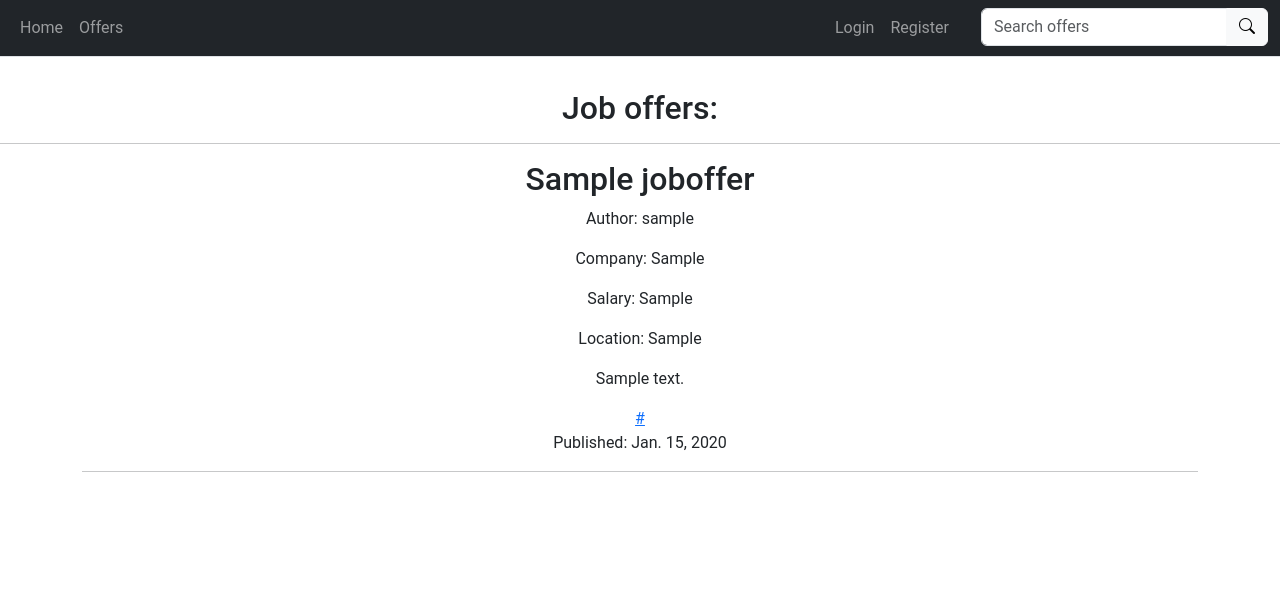
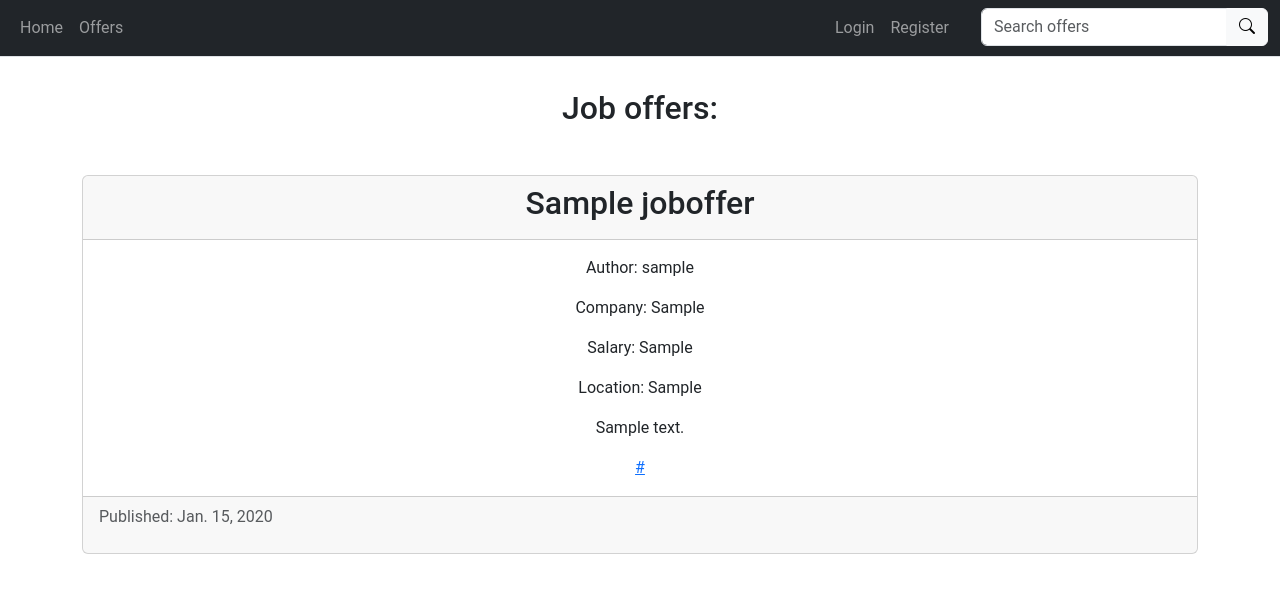
Before and after one commit to fjedd/offer_me, a Django app: page /offers in a window 1280 px wide. Shown: the top 593 px of the page. Run offline with Django 4.2, Linux system fonts and the light colour scheme; tables that the repository leaves empty hold one stand-in row (values such as "Sample post"); some libraries are stand-ins or nearby versions.

Commit message:
Add cards to offers view

```diff
--- a/main_app/management/commands/create_example_data.py
+++ b/main_app/management/commands/create_example_data.py
@@ -52,7 +52,6 @@ class Command(BaseCommand):
         except IntegrityError:
             users = User.objects.all()
             self.stdout.write(self.style.WARNING("Users already created."))
-            pass
 
         offers_data: List[Dict[str, Any]] = [
             {
--- a/static/css/styles.css
+++ b/static/css/styles.css
@@ -1,20 +1,3 @@
-:root{
-    --nav-bg-color: #000ab0;
-    --nav-primary-color: #ffffff;
-    --nav-hover-color: #9dafff;
-
-}
 body {
     font-family: Roboto,sans-serif;
 }
-.page-item.active>.page-link{
-    background-color: var(--nav-bg-color);
-    color: var(--nav-primary-color);
-}
-.page-link {
-    color: var(--nav-bg-color);
-}
-.page-link:hover {
-    background-color: var(--nav-hover-color);
-    color: var(--nav-bg-color)
-}
--- a/templates/main_app/offers.html
+++ b/templates/main_app/offers.html
@@ -7,38 +7,51 @@
         Job offers
     {% endif %}
 {% endblock title %}
+{% block page_header %}
+    {% if request.path == "/user_offers" %}
+        <h2 class='text-center mb-5'>Your offers:</h2>
+    {% else %}
+        <h2 class='text-center mb-5'>Job offers:</h2>
+    {% endif %}
+{% endblock page_header %}
 {% block content %}
-    {% if request.path == "/user_offers" %}
-        <h2 class='text-center'>Your offers:</h2>
-    {% else %}
-        <h2 class='text-center'>Job offers:</h2>
-    {% endif %}
-    <hr>
     {% comment %} OFFERS {% endcomment %}
+    <div class='container'>
         {% if request.path == "/search" %}
-        <div class="text-center text-muted">
+            <div class="text-muted text-center">
                 <p>{{ offers_count }} offers for "{{ keyword }}"</p>
             </div>
-        <hr>
         {% endif %}
-    <div class='container'>
         {% if job_offers %}
             {% for offer in job_offers %}
-                <div class="text-center">
+                <div class="card text-center mb-2">
+                    <div class="card-header">
                         <h2>{{ offer.title }}</h2>
+                    </div>
+                    <div class="card-body">
                         <p>Author: {{ offer.author }}</p>
                         <p>Company: {{ offer.company }}</p>
                         <p>Salary: {{ offer.salary }}</p>
                         <p>Location: {{ offer.location }}</p>
                         <p>{{ offer.description }}</p>
                         <a href = {{ offer.url }}> {{ offer.url }}</a>
+                    </div>
+                    <div class="card-footer text-muted">
+                        <div class="row">
+                            <div class="col text-start">
                                 <p>Published: {{ offer.date_posted }}</p>
+                            </div>
                             {% if offer.author == user or perms.main_app.change_joboffer %}
-                        <a href={% url "delete_offer" offer.id %}><i class="bi bi-trash3 text-danger"></i></a>
+                                <div class="col-md-auto">
                                     <a href={% url "update_offer" offer.id %}>
                                         <i class="bi bi-pencil text-warning"></i></a>
+                                </div>
+                                <div class="col-md-auto">
+                                    <a href={% url "delete_offer" offer.id %}><i class="bi bi-trash3 text-danger"></i></a>
+                                </div>
                             {% endif %}
-                    <hr>
+                        </div>
+                    </div>
                 </div>
             {% endfor %}
         </div>
@@ -58,7 +71,7 @@
     <ul class="pagination justify-content-center">
         {% if page_obj.has_previous %}
             <li class="page-item">
-                <a class="page-link"
+                <a class="page-link text-dark"
                    href="?{% get_page_href request %}page={{ page_obj.previous_page_number }}"
                    aria-label="Previous">
                     <span aria-hidden="true">&laquo;</span>
@@ -81,13 +94,14 @@
                 </li>
             {% else %}
                 <li class="page-item">
-                    <a class="page-link" href="?{% get_page_href request %}page={{ i }}">{{ i }}</a>
+                    <a class="page-link text-dark"
+                       href="?{% get_page_href request %}page={{ i }}">{{ i }}</a>
                 </li>
             {% endif %}
         {% endfor %}
         {% if page_obj.has_next %}
             <li class="page-item">
-                <a class="page-link"
+                <a class="page-link text-dark"
                    href="?{% get_page_href request %}page={{ page_obj.next_page_number }}"
                    aria-label="Next">
                     <span aria-hidden="true">&raquo;</span>
--- a/templates/main_app/register.html
+++ b/templates/main_app/register.html
@@ -14,7 +14,9 @@
             {{ field }}
             <br>
         {% endfor %}
-        <button type="submit" class ='btn btn-primary'>Register account</button>
+        <div class="d-grid gap-2">
+            <button type="submit" class ='btn btn-primary'>Register account</button>
+        </div>
     </form>
     <a href={% url "login" %} class='btn btn-link col-md-4 offset-md-4'>Return to login page</a>
 {% endblock content %}
```
Also changed, not shown: templates/main_app/login.html (+7 -3 lines). Lines whose indentation alone changed are shown as unchanged.
